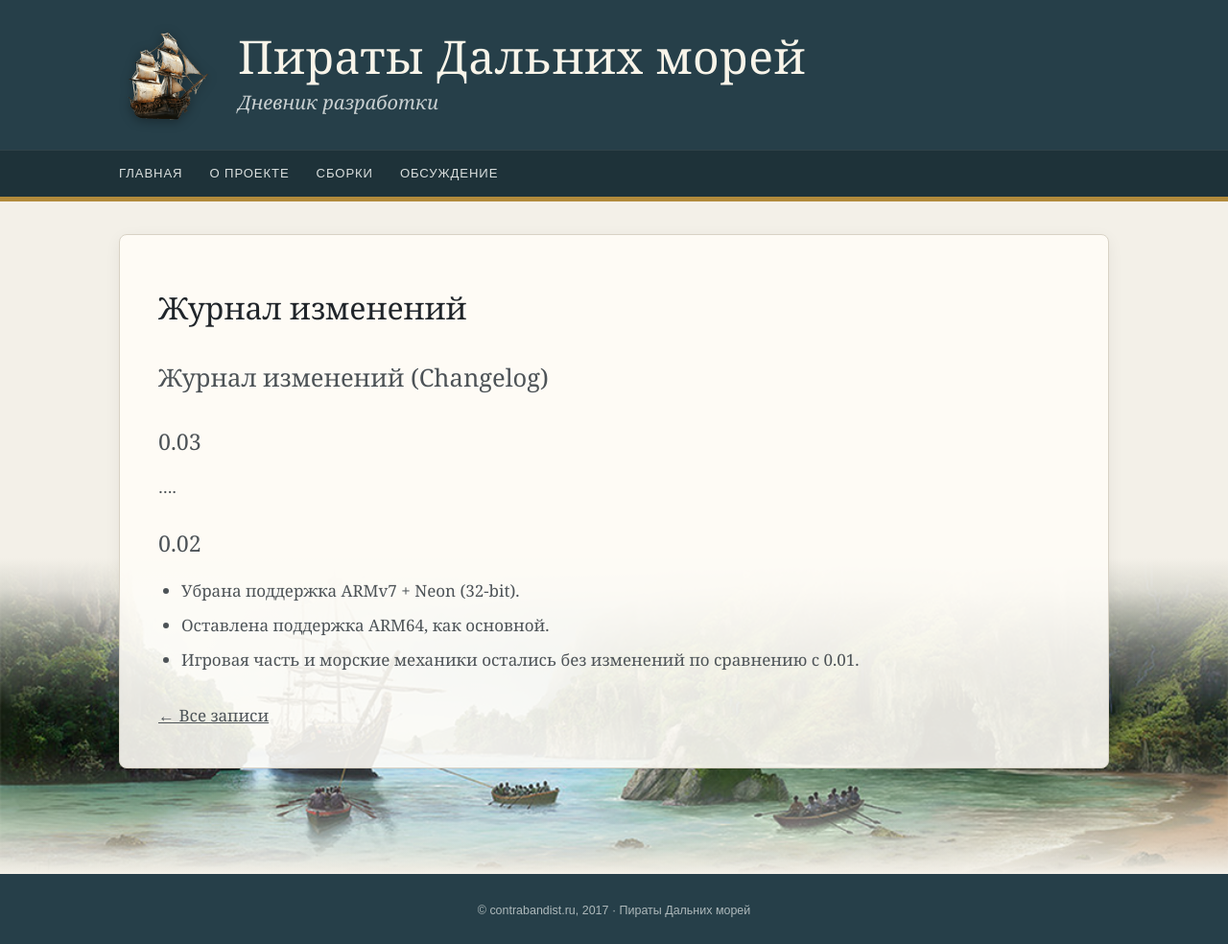
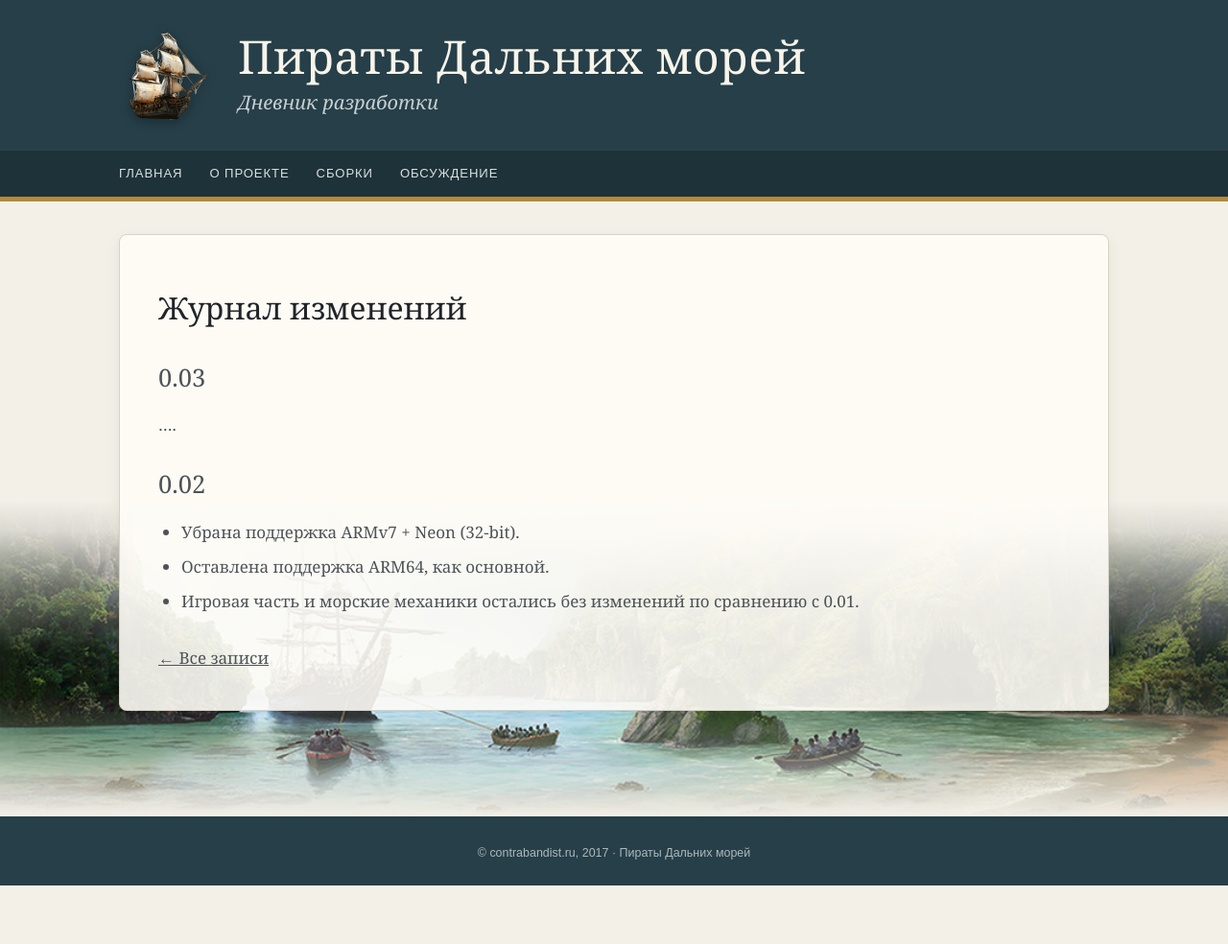
Before and after one commit to tislic/SeaDogsPort, a Jekyll site: the page built from chto-izmenilos.md, in a window 1280 px wide. Shown: the whole page at 96% size. Built offline with Jekyll 4.4.1, drawn with Linux system fonts in a browser that asks for light colours; after the commit the page ends 923 px from its top, so only the background shows below that.

Commit message:
Update changelog format and content

```diff
--- a/chto-izmenilos.md
+++ b/chto-izmenilos.md
@@ -4,12 +4,10 @@ layout: post
 permalink: /chto-izmenilos/
 ---
 
-## Журнал изменений (Changelog)
-
-### 0.03
+## 0.03
 ....
 
-### 0.02
+## 0.02
 
 - Убрана поддержка ARMv7 + Neon (32-bit).
 - Оставлена поддержка ARM64, как основной.
```
